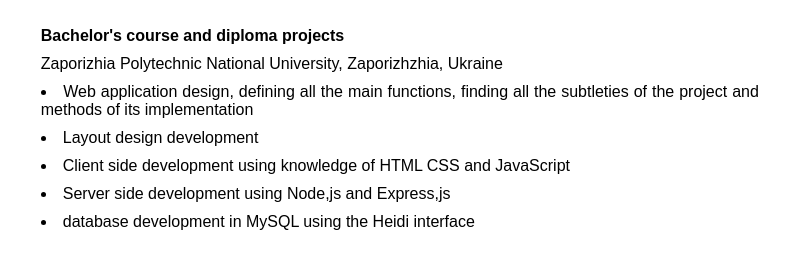
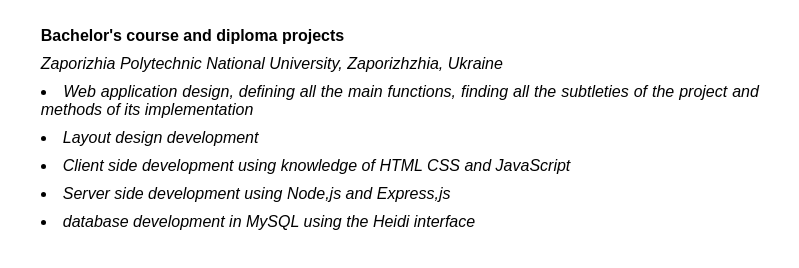
Before and after one commit to Alehandrovish/FC-CV, a plain HTML site: page index.html in a window 1280 px wide. Shown: the part 332-600 px from the top of the page, 317-1116 px from the left. Drawn offline with Linux system fonts and the light colour scheme.

Commit message:
Adding a style for nav what i forgot

```diff
--- a/style.css
+++ b/style.css
@@ -54,3 +54,6 @@ section.body_part section{
     margin: 0;
     width: 70%;
 }
+nav{
+    font-style: italic;
+}
```
